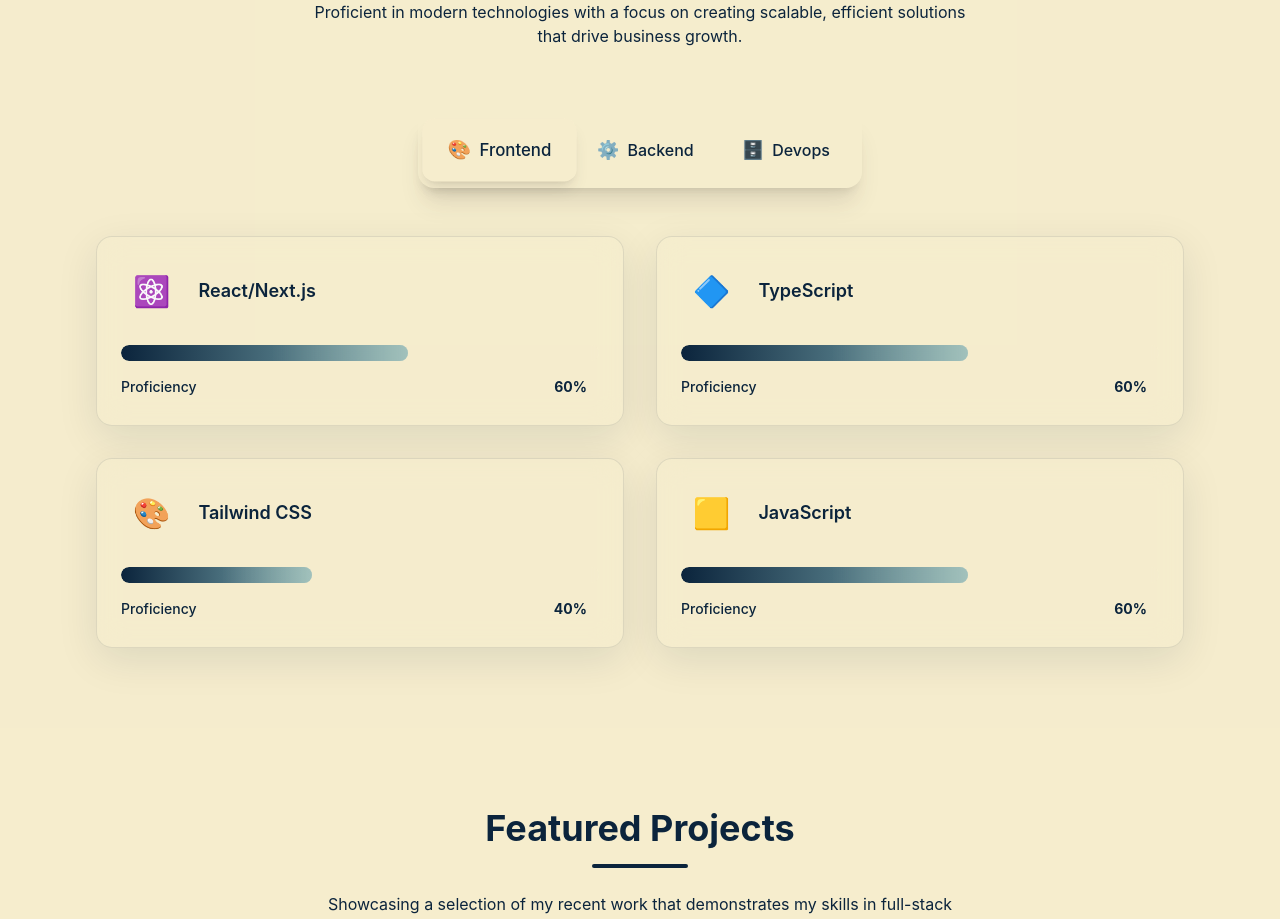
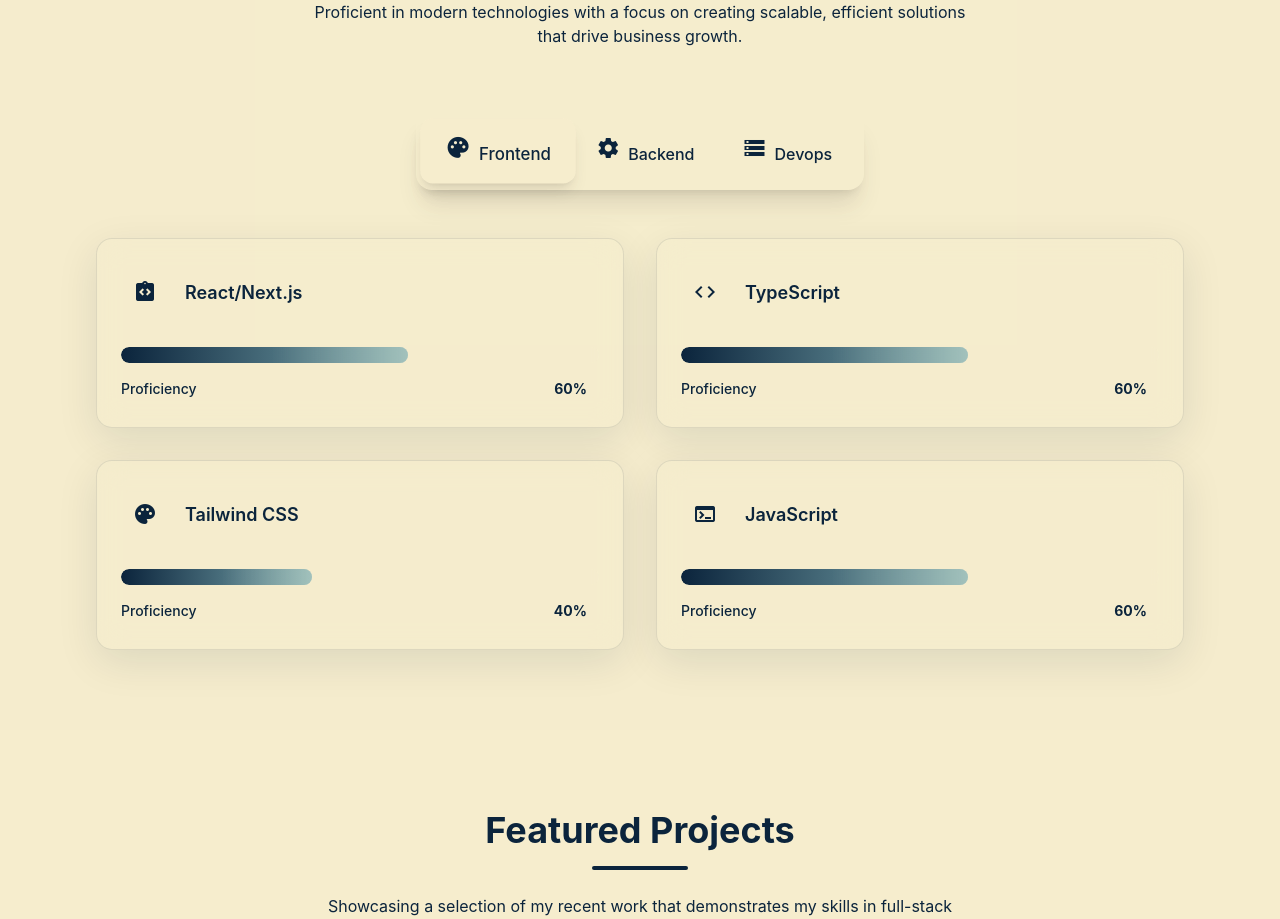
Before and after one commit to NolanEssertaize/portfolio-front, a Next.js app: page / in a window 1280 px wide. Shown: the part 1800-2719 px from the top of the page. Built offline with nearby package versions, Linux system fonts and the light colour scheme.

Commit message:
replace emoji icons with material icons

```diff
--- a/src/app/layout.tsx
+++ b/src/app/layout.tsx
@@ -16,6 +16,10 @@
     <html lang="en" className="scroll-smooth">
       <head>
         {/* Prevent scroll restoration */}
+        <link
+          href="https://fonts.googleapis.com/icon?family=Material+Icons"
+          rel="stylesheet"
+        />
         <script
           dangerouslySetInnerHTML={{
             __html: `
--- a/src/components/sections/SkillsSection.tsx
+++ b/src/components/sections/SkillsSection.tsx
@@ -23,29 +23,29 @@
 
   const skills = {
     frontend: [
-      { name: 'React/Next.js', level: 60, icon: '⚛️' },
-      { name: 'TypeScript', level: 60, icon: '🔷' },
-      { name: 'Tailwind CSS', level: 40, icon: '🎨' },
-      { name: 'JavaScript', level: 60, icon: '🟨' },
+      { name: 'React/Next.js', level: 60, icon: 'integration_instructions' },
+      { name: 'TypeScript', level: 60, icon: 'code' },
+      { name: 'Tailwind CSS', level: 40, icon: 'palette' },
+      { name: 'JavaScript', level: 60, icon: 'terminal' },
     ],
     backend: [
-      { name: 'Node.js', level: 40, icon: '🟢' },
-      { name: 'Python', level: 80, icon: '🐍' },
-      { name: 'Databases', level: 50, icon: '🐘' },
-      { name: 'API Development', level: 90, icon: '🔌' },
+      { name: 'Node.js', level: 40, icon: 'dns' },
+      { name: 'Python', level: 80, icon: 'pets' },
+      { name: 'Databases', level: 50, icon: 'storage' },
+      { name: 'API Development', level: 90, icon: 'api' },
     ],
     devops: [
-      { name: 'Nginx', level: 40, icon: '🔗' },
-      { name: 'Environnement', level: 30, icon: '🛠️' },
-      { name: 'Deploy', level: 20, icon: '🌐' },
-      { name: 'Hardware', level: 50, icon: '🖥️' },
+      { name: 'Nginx', level: 40, icon: 'link' },
+      { name: 'Environnement', level: 30, icon: 'construction' },
+      { name: 'Deploy', level: 20, icon: 'public' },
+      { name: 'Hardware', level: 50, icon: 'computer' },
     ],
   };
 
   const tabs = [
-    { id: 'frontend', label: 'Frontend', icon: '🎨' },
-    { id: 'backend', label: 'Backend', icon: '⚙️' },
-    { id: 'devops', label: 'Devops', icon: '🗄️' },
+    { id: 'frontend', label: 'Frontend', icon: 'palette' },
+    { id: 'backend', label: 'Backend', icon: 'settings' },
+    { id: 'devops', label: 'Devops', icon: 'storage' },
   ];
 
   return (
@@ -92,7 +92,7 @@
                   backgroundColor: activeTab === tab.id ? 'var(--glass-bg)' : 'transparent'
                 }}
               >
-                <span className="mr-2 text-lg">{tab.icon}</span>
+              <span className="material-icons mr-2 text-lg">{tab.icon}</span>
                 {tab.label}
               </button>
             ))}
@@ -109,7 +109,7 @@
             >
               <div className="flex items-center mb-6">
                 <div className="text-3xl mr-4 glass-subtle rounded-xl p-3">
-                  {skill.icon}
+                  <span className="material-icons">{skill.icon}</span>
                 </div>
                 <h3
                   className="text-lg font-semibold"
```
